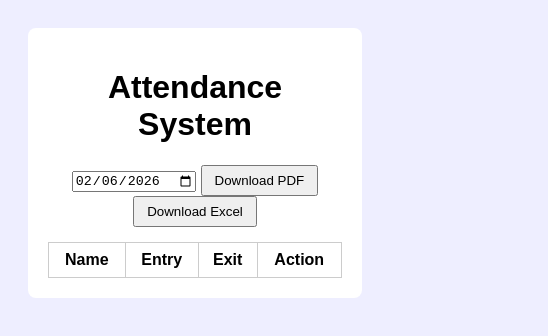
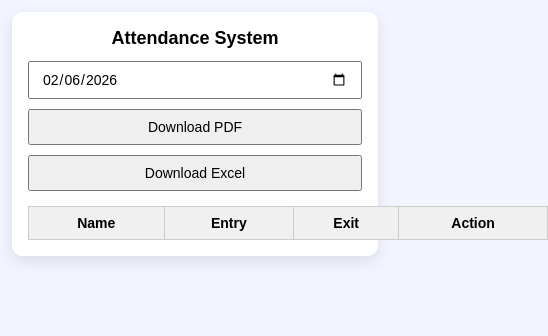
Before and after one commit to healthkiosk2025-hub/attendance-system, a website: page public/index.html in a window 390 px wide. Shown: the whole page, 548 px wide, since content can reach past the window. Drawn offline with Linux system fonts and the light colour scheme; no server answers.

Commit message:
Make attendance UI fully responsive for mobile

```diff
--- a/public/index.html
+++ b/public/index.html
@@ -2,6 +2,8 @@
 <html>
 <head>
   <title>Attendance System</title>
+  <meta name="viewport" content="width=device-width, initial-scale=1.0">
+
   <link rel="stylesheet" href="style.css">
 </head>
 <body>
--- a/public/style.css
+++ b/public/style.css
@@ -1,28 +1,59 @@
-body {
+/* ===== RESET ===== */
+* {
+  box-sizing: border-box;
+  margin: 0;
+  padding: 0;
   font-family: Arial, sans-serif;
-  background: #eef;
-  padding: 20px;
 }
 
+/* ===== PAGE ===== */
+body {
+  background: #f2f4ff;
+  padding: 12px;
+}
+
+/* ===== MAIN CARD ===== */
 .container {
-  background: #fff;
-  padding: 20px;
   max-width: 1000px;
   margin: auto;
-  border-radius: 8px;
+  background: #fff;
+  padding: 16px;
+  border-radius: 10px;
+  box-shadow: 0 5px 15px rgba(0,0,0,0.1);
 }
 
+/* ===== HEADER ===== */
 h1 {
   text-align: center;
+  margin-bottom: 12px;
 }
 
+/* ===== TOP CONTROLS ===== */
 .controls {
-  text-align: center;
+  display: flex;
+  flex-wrap: wrap;
+  gap: 10px;
+  justify-content: center;
+  align-items: center;
   margin-bottom: 15px;
 }
 
+.controls input,
+.controls button {
+  padding: 8px 12px;
+  font-size: 14px;
+}
+
+/* ===== TABLE WRAPPER ===== */
+.table-wrapper {
+  width: 100%;
+  overflow-x: auto; /* 🔑 mobile scroll */
+}
+
+/* ===== TABLE ===== */
 table {
   width: 100%;
+  min-width: 600px;
   border-collapse: collapse;
 }
 
@@ -30,9 +61,40 @@ th, td {
   border: 1px solid #ccc;
   padding: 8px;
   text-align: center;
+  font-size: 14px;
 }
 
+th {
+  background: #f0f0f0;
+}
+
+/* ===== BUTTONS ===== */
 button {
-  padding: 6px 12px;
+  padding: 6px 10px;
   cursor: pointer;
 }
+
+input[type="time"] {
+  padding: 4px;
+}
+
+/* ===== MOBILE OPTIMIZATION ===== */
+@media (max-width: 600px) {
+
+  h1 {
+    font-size: 18px;
+  }
+
+  .controls {
+    flex-direction: column;
+  }
+
+  .controls input,
+  .controls button {
+    width: 100%;
+  }
+
+  table {
+    min-width: 520px;
+  }
+}
```
